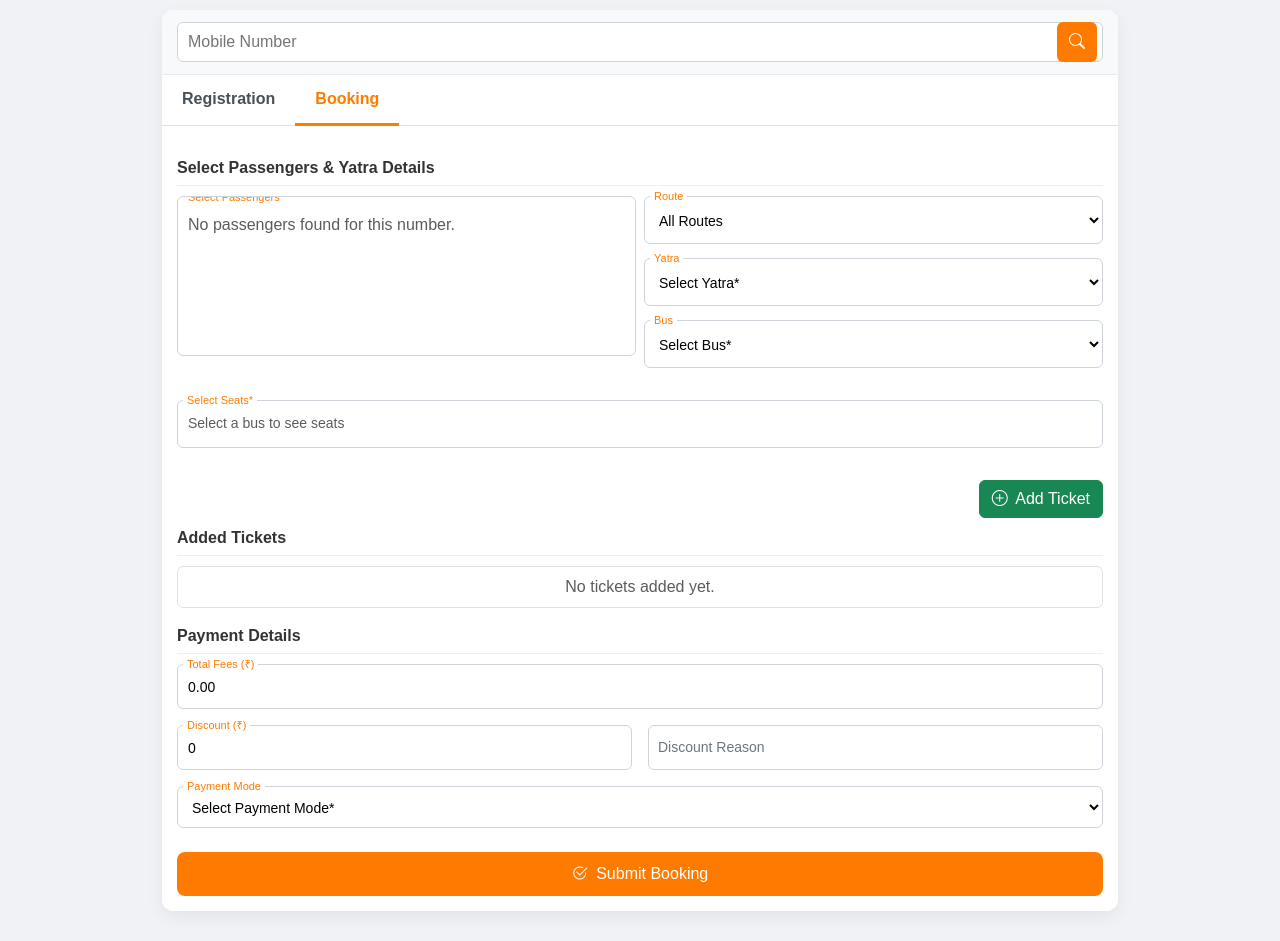
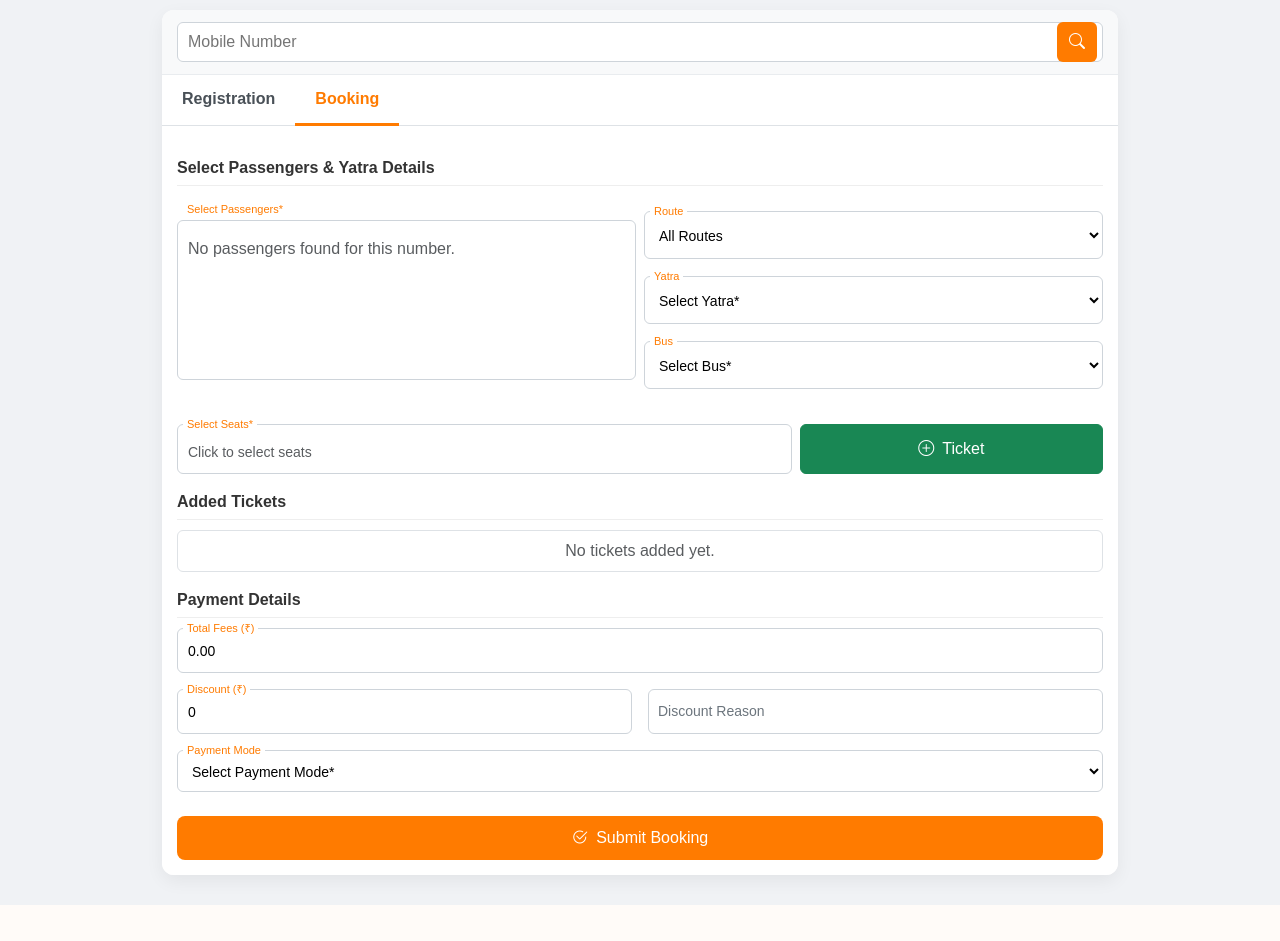
Before and after one commit to poultryprj/Yatra_darshan, a Django app: template templates/Registration1.html in a window 1280 px wide, after a click on "Booking". Shown: the part 55-996 px from the top of the page. After the commit the page ends 960 px from the top, so only its background shows below. Run offline with Django 5.2, Linux system fonts and the light colour scheme; the template is opened without the code that fills it, so the values that code supplies are empty; some libraries are stand-ins or nearby versions.

Commit message:
New Updates

```diff
--- a/templates/Registration1.html
+++ b/templates/Registration1.html
@@ -353,25 +353,31 @@
             position: relative;
         }
 
-        .passenger-checkbox-list-container label {
+        .passenger-list-label {
+            font-size: 11px;
+            color: var(--brand-orange);
+            padding-left: 10px;
+            margin-bottom: 2px;
+        }
+        /* .passenger-checkbox-list-container label {
             font-size: 14px;
             color: #6c757d;
             position: absolute;
             left: 10px;
-            top: -8px;
+            top: 4px;
             background: #fff;
             padding: 0 4px;
             margin-left: -4px;
             font-size: 11px;
             color: var(--brand-orange);
             z-index: 1;
-        }
+        } */
 
         .passenger-checkbox-item {
             display: flex;
             justify-content: space-between;
             align-items: center;
-            padding: 4px 0;
+            padding: 2px 0;
         }
 
         .passenger-checkbox-item input[type="checkbox"] {
@@ -401,6 +407,7 @@
             display: flex;
             flex-direction: column;
             gap: 0;
+            padding-top: 15px; /* This pushes the dropdowns down to align them */
         }
 
         .compact-booking-layout .right-stacked-fields .floating {
@@ -815,8 +822,10 @@
 
                         <div class="row g-2 compact-booking-layout">
                             <div class="col-6">
+                                <!-- The label is now outside and styled with a new class -->
+                                <label class="passenger-list-label">Select Passengers*</label>
                                 <div class="passenger-checkbox-list-container">
-                                    <label>Select Passengers*</label>
+                                    <!-- The label has been removed from inside this div -->
                                     <div id="passengerCheckboxes">
                                     </div>
                                     <input type="hidden" id="selectedPassengerIdsInput" name="selectedPassengerIds">
@@ -847,25 +856,26 @@
                             </div>
                         </div>
 
-                        <!-- ***** MODIFIED SEAT SELECTION AREA ***** -->
+                        <!-- ***** NEW COMPACT SEAT SELECTION & ADD TICKET AREA ***** -->
                         <div class="row g-2 mb-3">
-                            <div class="col-12">
-                                <!-- This div will trigger the modal and display the selected seats -->
-                                <div class="floating">
-                                    <div id="selectSeatsDisplay" class="form-control" style="cursor: pointer; padding-top: 12px; padding-bottom: 12px; height: auto; min-height: 48px;">
-                                        <span class="text-muted">Select a bus to see seats</span>
+                            <!-- Changed from col-6 to col-8 to make it wider -->
+                            <div class="col-8">
+                                <div class="floating mb-0">
+                                    <div id="selectSeatsDisplay" class="form-control" style="cursor: pointer; height: 50px; padding-top: 16px; padding-left: 10px; overflow: hidden; white-space: nowrap; text-overflow: ellipsis; display: flex; align-items: center;">
+                                        <span class="text-muted">Click to select seats</span>
                                     </div>
                                     <label>Select Seats*</label>
-                                    <!-- Hidden input to store the comma-separated seat numbers -->
                                     <input type="hidden" id="selectedSeatsInput" name="selectedSeats">
                                 </div>
                             </div>
+                            <!-- Changed from col-6 to col-4 to make it narrower -->
+                            <div class="col-4">
+                                 <button id="btnAddTicket" class="btn btn-success w-100" style="height: 50px;">
+                                     <i class="bi bi-plus-circle me-1"></i> Ticket
+                                 </button>
+                            </div>
                         </div>
-                        <!-- ***** END OF MODIFICATION ***** -->
-
-                        <div class="d-flex justify-content-end mt-3">
-                            <button id="btnAddTicket" class="btn btn-success"><i class="bi bi-plus-circle me-1"></i> Add Ticket</button>
-                        </div>
+                        <!-- ***** END OF NEW AREA ***** -->
 
                     <div class="section-header mt-2">Added Tickets</div>
                     <div id="addedTicketsList" class="list-group mb-3">
@@ -878,13 +888,13 @@
                         <label>Total Fees (₹)</label>
                     </div>
                     <div class="row g-3">
-                        <div class="col-md-6">
+                        <div class="col-6">
                             <div class="floating">
                                 <input id="discount" type="number" placeholder=" " min="0" value="0">
                                 <label>Discount (₹)</label>
                             </div>
                         </div>
-                        <div class="col-md-6">
+                        <div class="col-6">
                             <div class="floating">
                                 <input id="discountReason" type="text" placeholder=" ">
                                 <label>Discount Reason</label>
@@ -901,13 +911,19 @@
                     </div>
 
                     <div id="upiFields" class="d-none">
-                        <div class="floating">
-                            <input id="transactionId" type="text" placeholder=" ">
-                            <label>UPI Transaction ID</label>
-                        </div>
-                        <div class="mb-3">
-                            <label for="upiScreenshot" class="form-label">Upload UPI Screenshot*</label>
-                            <input id="upiScreenshot" type="file" class="form-control form-control-file" accept="image/*,.pdf">
+                        <!-- Add align-items-end to vertically align the content to the bottom -->
+                        <div class="row g-3 align-items-end">
+                            <div class="col-6">
+                                <!-- Add mb-0 to remove the default margin and align perfectly -->
+                                <div class="floating mb-0">
+                                    <input id="transactionId" type="text" placeholder=" ">
+                                    <label>UPI Transaction ID</label>
+                                </div>
+                            </div>
+                            <div class="col-6">
+                                <label for="upiScreenshot" class="form-label"></label>
+                                <input id="upiScreenshot" type="file" class="form-control form-control-file" accept="image/*,.pdf">
+                            </div>
                         </div>
                     </div>
 
@@ -1085,6 +1101,27 @@
     </div>
     <!-- ***** END OF MODAL ***** -->
 
+    <!-- ***** QR Code Modal ***** -->
+    <div class="modal fade" id="qrCodeModal" tabindex="-1" aria-labelledby="qrCodeModalLabel" aria-hidden="true">
+      <div class="modal-dialog modal-dialog-centered">
+        <div class="modal-content">
+          <div class="modal-header">
+            <h5 class="modal-title" id="qrCodeModalLabel">Scan to Pay with UPI</h5>
+            <button type="button" class="btn-close" data-bs-dismiss="modal" aria-label="Close"></button>
+          </div>
+          <div class="modal-body text-center">
+            <!-- IMPORTANT: Replace this with the actual path to your QR code image -->
+            <img src="{% static 'assets/img/Payment QR.png' %}" class="img-fluid" alt="UPI QR Code" style="max-width: 250px;">
+            <p class="mt-3">After paying, please enter the Transaction ID and upload a screenshot below.</p>
+          </div>
+          <div class="modal-footer">
+            <button type="button" class="btn btn-secondary" data-bs-dismiss="modal">Close</button>
+          </div>
+        </div>
+      </div>
+    </div>
+    <!-- ***** END OF QR MODAL ***** -->
+
     <script src="https://cdn.jsdelivr.net/npm/bootstrap@5.3.2/dist/js/bootstrap.bundle.min.js"></script>
 
     <script>
@@ -1232,6 +1269,7 @@
     let addedTickets = [];
     let hasBookingDataLoaded = false;
     let ticketDetailsModal;
+    let qrCodeModal;
 
     // --- MODULE FOR REGISTRATION TAB LOGIC ---
     const RegistrationDisplay = (() => {
@@ -1352,9 +1390,6 @@
                     li.innerHTML = `
                         <span>${fullName}</span>
                         <div class="btn-group" role="group">
-                            <button type="button" class="btn btn-sm btn-outline-primary btn-edit-booking" title="Edit Booking" data-reg-id="${registration.RegistrationId}">
-                                <i class="bi bi-pencil-fill"></i>
-                            </button>
                             <button type="button" class="btn btn-sm btn-outline-danger btn-delete-booking" title="Delete Booking" data-reg-id="${registration.RegistrationId}">
                                 <i class="bi bi-trash-fill"></i>
                             </button>
@@ -1828,9 +1863,15 @@
         }
 
         function handlePaymentModeChange() {
-            upiFieldsDiv.classList.toggle('d-none', paymentModeSelect.value !== 'upi');
-            document.getElementById('upiScreenshot').required = paymentModeSelect.value === 'upi';
-            document.getElementById('transactionId').required = paymentModeSelect.value === 'upi';
+            const isUpiSelected = paymentModeSelect.value === 'upi';
+
+            upiFieldsDiv.classList.toggle('d-none', !isUpiSelected);
+            document.getElementById('upiScreenshot').required = isUpiSelected;
+            document.getElementById('transactionId').required = isUpiSelected;
+
+            if (isUpiSelected) {
+                qrCodeModal.show(); // Corrected this line
+            }
         }
 
         // =========================================================================
@@ -1953,6 +1994,7 @@
     document.addEventListener('DOMContentLoaded', () => {
         // 1. Initialize the Bootstrap modal
         ticketDetailsModal = new bootstrap.Modal(document.getElementById('ticketDetailsModal'));
+        qrCodeModal = new bootstrap.Modal(document.getElementById('qrCodeModal'));
 
         // 2. Set up initial page state for Registration tab
         //RegistrationDisplay.populateHistoryYears();
```
Also changed, not shown: static/assets/img/Payment QR.png (added).
